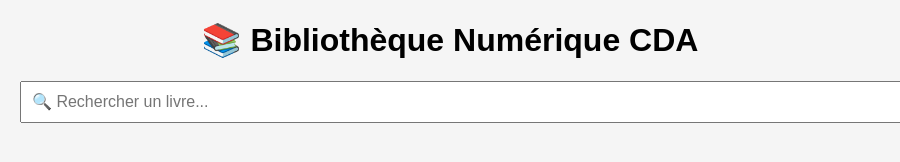
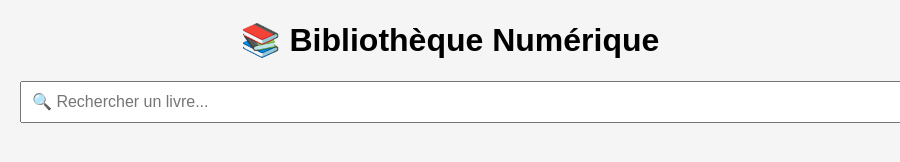
Before and after one commit to LafatraO1/Bibliotheque-numerique, an Electron app: page index.html in a window 900 px wide. Drawn offline with Linux system fonts and the light colour scheme; no server answers.

Commit message:
index.html

```diff
--- a/index.html
+++ b/index.html
@@ -10,11 +10,12 @@
     .livre { background: white; padding: 15px; margin-bottom: 15px; border-radius: 8px; box-shadow: 0 2px 5px rgba(0,0,0,0.1); cursor: pointer; }
     .livre h3 { margin: 0; color: #0077cc; }
     .livre h3:hover { text-decoration: underline; }
+    .preview { margin-top: 5px; font-size: 14px; color: #444; }
     .highlight { background-color: yellow; font-weight: bold; }
   </style>
 </head>
 <body>
-  <h1>📚 Bibliothèque Numérique CDA</h1>
+  <h1>📚 Bibliothèque Numérique</h1>
   <input type="text" id="searchInput" placeholder="🔍 Rechercher un livre...">
   <div id="results"></div>
   <script src="renderer.js"></script>
```
